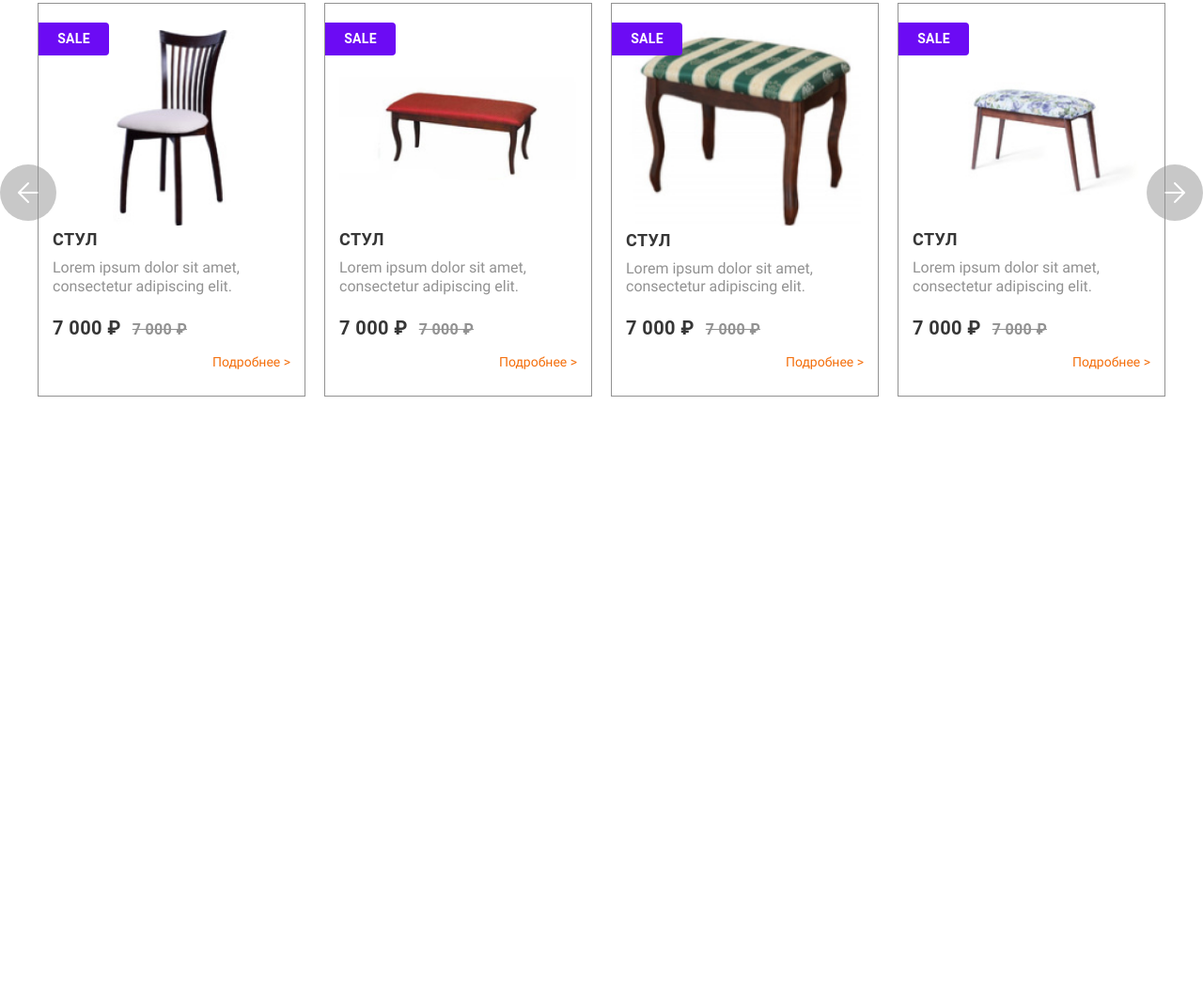
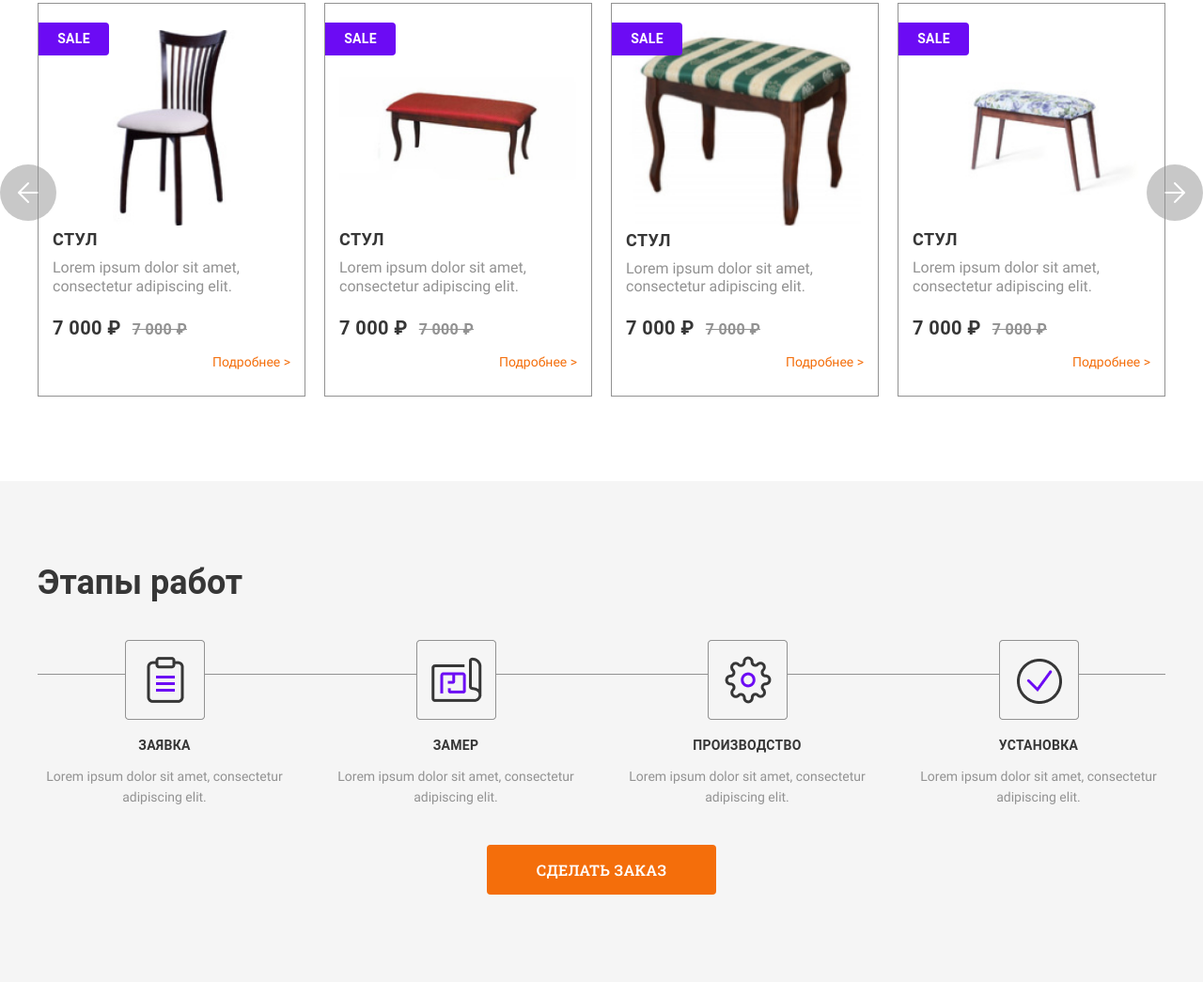
Before and after one commit to MaksimNikolaev/Kitchen-and-home-furniture, a plain HTML site: page index.html in a window 1280 px wide. Shown: the part 2195-3240 px from the top of the page at 94% size. Before the commit the page ends 2707 px from the top, so only its background shows below. Drawn offline with nearby package versions, Linux system fonts and the light colour scheme; files whose address does not match are found by name.

Commit message:
feat: add section work-stage

```diff
--- /dev/null
+++ b/blocks/work-stages/__btn/work-stage__btn.css
@@ -0,0 +1,5 @@
+.work-stage__btn {
+  position: relative;
+left: 50%;
+transform: translate(-50%, 0);
+}
--- /dev/null
+++ b/blocks/work-stages/__caption/work-stage__caption.css
@@ -0,0 +1,10 @@
+.work-stage__caption {
+  margin: 25x 0 8px;
+  font-weight: 700;
+  font-size: 14px;
+  line-height: 16px;
+  text-align: center;
+  letter-spacing: 0.02em;
+  text-transform: uppercase;
+  color: #363636;
+}
--- /dev/null
+++ b/blocks/work-stages/__container/work-stages__container.css
@@ -0,0 +1,5 @@
+.work-stages__container {
+  max-width: 1200px;
+  margin: 0 auto;
+  padding: 87px 0 93px;
+}
--- /dev/null
+++ b/blocks/work-stages/__img/work-stage__img.css
@@ -0,0 +1,8 @@
+.work-stage__img {
+  width: 85px;
+  height: 85px;
+  object-fit: cover;
+  position: relative;
+  z-index: 3;
+  background-color: #F5F5F5;
+}
--- /dev/null
+++ b/blocks/work-stages/__item/work-stage__item.css
@@ -0,0 +1,6 @@
+.work-stage__item {
+  text-align: center;
+  max-width: 270px;
+  position: relative;
+  z-index: 1;
+}
--- /dev/null
+++ b/blocks/work-stages/__list/work-stage__list.css
@@ -0,0 +1,18 @@
+.work-stage__list {
+  display: flex;
+  justify-content: space-between;
+  list-style: none;
+  padding: 0;
+  margin: 40px 0;
+  position: relative;
+}
+
+.work-stage__list::after {
+  content: "";
+  position: absolute;
+  top: 20%;
+  height: 1px;
+  background-color: #929292;
+  width: 100%;
+  z-index: 0;
+}
--- /dev/null
+++ b/blocks/work-stages/__text/work-stage__text.css
@@ -0,0 +1,7 @@
+.work-stage__text {
+  font-size: 14px;
+  line-height: 22px;
+  text-align: center;
+  color: #929292;
+  margin: 0;
+}
--- /dev/null
+++ b/blocks/work-stages/__title/work-stages__title.css
@@ -0,0 +1,6 @@
+.work-stages__title {
+  font-size: 36px;
+  line-height: 42px;
+  color: #363636;
+  margin: 0;
+}
--- /dev/null
+++ b/blocks/work-stages/work-stages.css
@@ -0,0 +1,3 @@
+.work-stages {
+  background-color: #F5F5F5;
+}
--- a/index.html
+++ b/index.html
@@ -189,6 +189,34 @@
         <div class="btn swiper-price__btn-next"></div>
       </div>
     </section>
+    <section class="work-stages">
+      <div class="work-stages__container">
+        <h2 class="work-stages__title">Этапы работ</h2>
+          <ul class="work-stage__list">
+            <li class="work-stage__item">
+              <img src="./images/work-stages/zayavka.png" alt="Заявка" class="work-stage__img">
+              <h3 class="work-stage__caption">Заявка</h3>
+              <p class="work-stage__text">Lorem ipsum dolor sit amet, consectetur adipiscing elit.</p>
+            </li>
+            <li class="work-stage__item">
+              <img src="./images/work-stages/zamer.png" alt="Замер" class="work-stage__img">
+              <h3 class="work-stage__caption">Замер</h3>
+              <p class="work-stage__text">Lorem ipsum dolor sit amet, consectetur adipiscing elit.</p>
+            </li>
+            <li class="work-stage__item">
+              <img src="./images/work-stages/proizvodstvo.png" alt="Производство" class="work-stage__img">
+              <h3 class="work-stage__caption">Производство</h3>
+              <p class="work-stage__text">Lorem ipsum dolor sit amet, consectetur adipiscing elit.</p>
+            </li>
+            <li class="work-stage__item">
+              <img src="./images/work-stages/ustanovka.png" alt="Установка" class="work-stage__img">
+              <h3 class="work-stage__caption">Установка</h3>
+              <p class="work-stage__text">Lorem ipsum dolor sit amet, consectetur adipiscing elit.</p>
+            </li>
+          </ul>
+      <button type="button" class="work-stage__btn button-orange">Сделать заказ</button>
+      </div>
+    </section>
   </main>
   <footer class="footer"></footer>
   <script src="https://unpkg.com/swiper@8/swiper-bundle.min.js"></script>
--- a/pages/index.css
+++ b/pages/index.css
@@ -62,3 +62,12 @@
 @import url(../blocks/swiper-price/swiper-price.css);
 @import url(../blocks/swiper-price/__btn-prev/swiper-price__btn-prev.css);
 @import url(../blocks/swiper-price/__btn-next/swiper-price__btn-next.css);
+@import url(../blocks/work-stages/work-stages.css);
+@import url(../blocks/work-stages/__container/work-stages__container.css);
+@import url(../blocks/work-stages/__title/work-stages__title.css);
+@import url(../blocks/work-stages/__list/work-stage__list.css);
+@import url(../blocks/work-stages/__item/work-stage__item.css);
+@import url(../blocks/work-stages/__img/work-stage__img.css);
+@import url(../blocks/work-stages/__caption/work-stage__caption.css);
+@import url(../blocks/work-stages/__text/work-stage__text.css);
+@import url(../blocks/work-stages/__btn/work-stage__btn.css);
```
